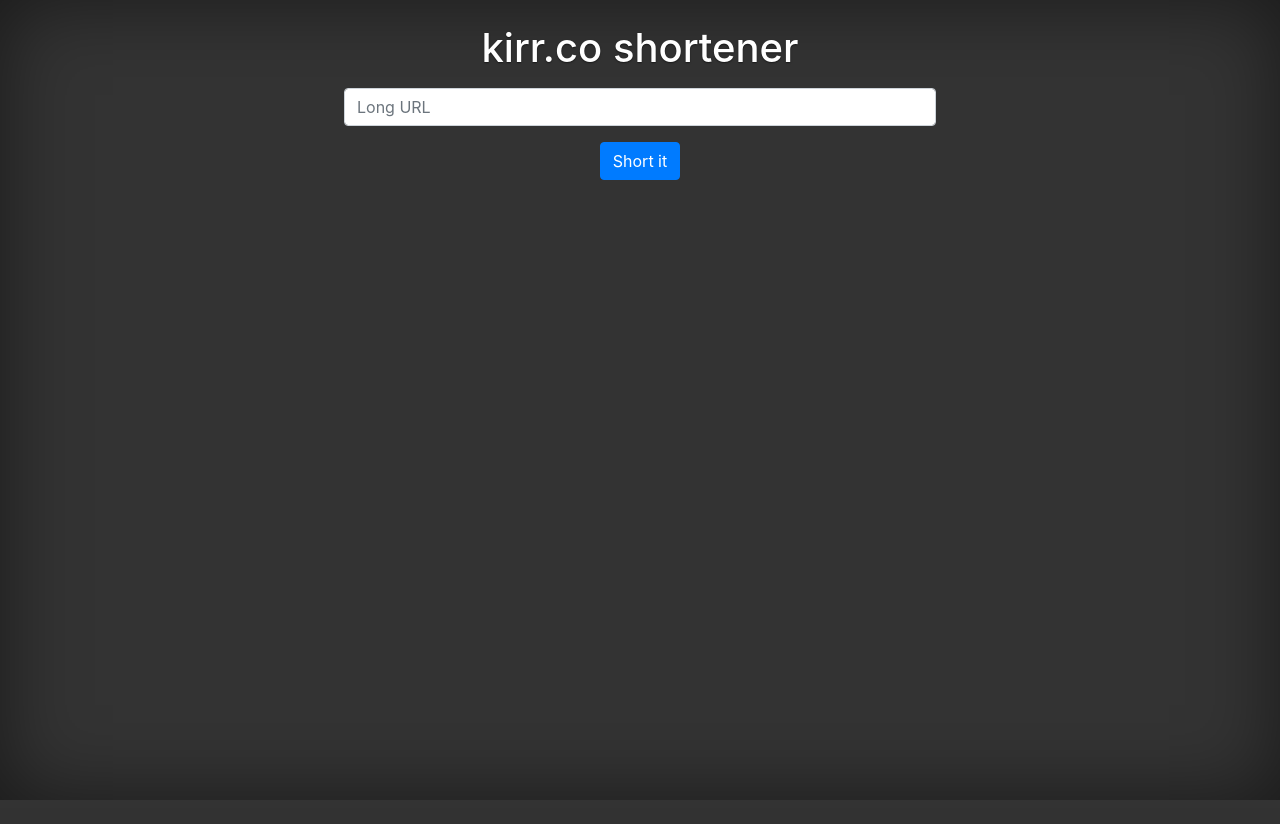
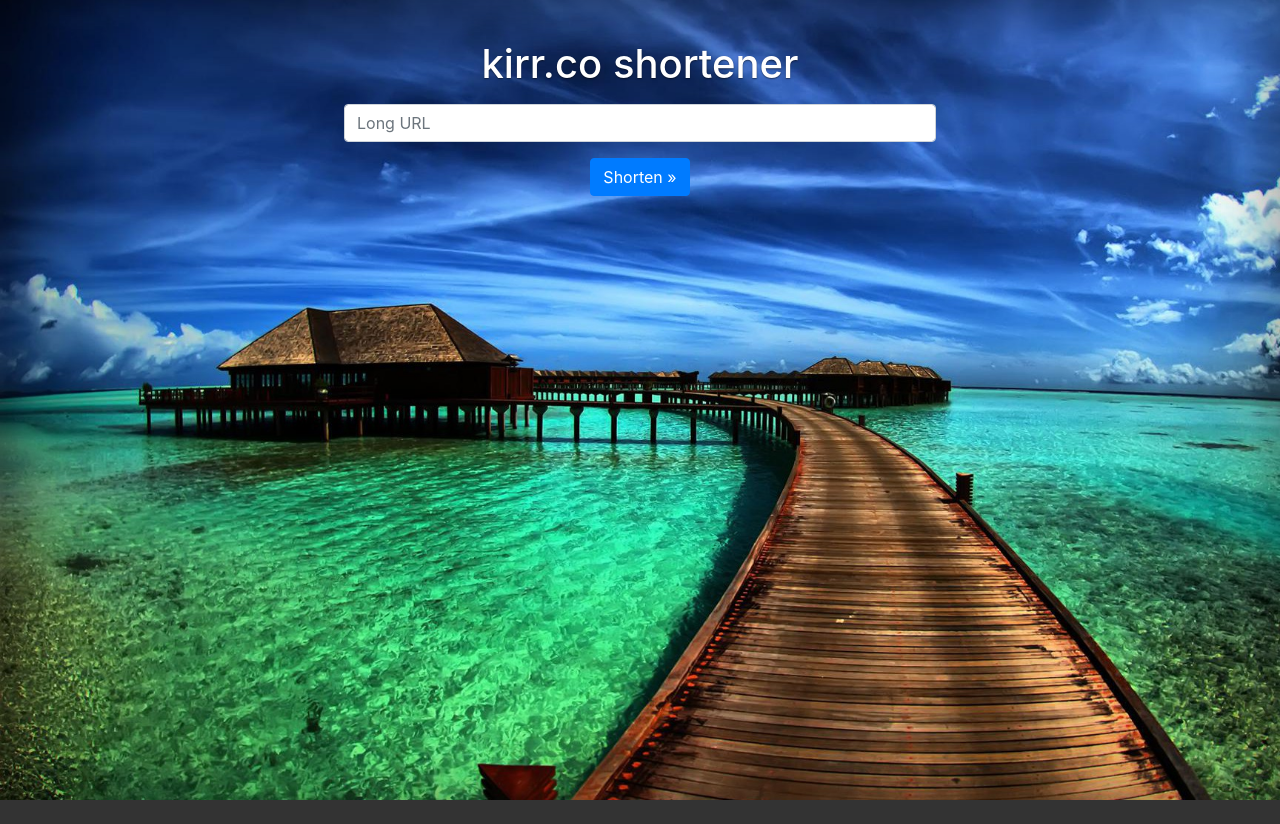
Before and after one commit to imtiaz-rahi/django-short-url, a Django app: page / in a window 1280 px wide. Before the commit the page ends 800 px from the top, so only its background shows below. Run offline with Django 3.2, Linux system fonts and the light colour scheme; some libraries are stand-ins or nearby versions.

Commit message:
UI updated

```diff
--- a/src/shortener/templates/shortener/home.html
+++ b/src/shortener/templates/shortener/home.html
@@ -2,16 +2,12 @@
 
 
 {% block content %}
-<main role="main" class="inner cover">
-    <div class="text-center">
 <h1 class="cover-heading">{{h1title}}</h1>
 <p class="lead">
-            <form method="POST" action=".">
+    <form method="POST" action="." autocomplete="on">
         {% csrf_token %}
         {{ form.as_p }}
-                <input class="btn btn-primary" type="submit" value="Short it" />
+        <input class="btn btn-primary" type="submit" value="Shorten &raquo;" />
     </form>
 </p>
-    </div>
-</main>
 {% endblock content %}
--- a/src/shortener/views.py
+++ b/src/shortener/views.py
@@ -14,8 +14,8 @@ from .models import KirrURL
 class HomeView(View):
 
     def get(self, request, *args, **kwargs):
-        if settings.DEBUG:
-            print(request.GET)
+        # if settings.DEBUG:
+        #     print(request.GET)
         ctx = {
             'h1title': 'kirr.co shortener',
             'form': SubmitUrlForm()
@@ -41,8 +41,8 @@ class HomeView(View):
 def kerr_redirect_view(request, shortcode=None, *args, **kwargs):
     """Function based view"""
     # obj = KirrURL.objects.get(shortcode=shortcode)
-    if settings.DEBUG:
-        print(f'view : {shortcode}')
+    # if settings.DEBUG:
+    #     print(f'view : {shortcode}')
     obj = get_object_or_404(KirrURL, shortcode=shortcode)
     return HttpResponseRedirect(obj.url)
     # obj_url = None
--- a/src/templates/base.html
+++ b/src/templates/base.html
@@ -11,11 +11,21 @@
     {% load static %}
     <link rel="stylesheet" href="{% static 'css/bootstrap.css' %}" />
     <link rel="stylesheet" href="{% static 'cover.css' %}" />
+    <style>
+        body {
+            background-image: url("{% static 'images/beach.jpg' %}");
+            background-size: cover;
+        }
+    </style>
 </head>
 <body>
-<div class="cover-container d-flex w-100 h-100 p-3 mx-auto flex-column mt-2">
+<div class="cover-container d-flex w-100 h-100 p-3 mx-auto flex-column mt-4">
+    <main role="main" class="inner cover">
+        <div class="text-center">
     {% block content %}
     {% endblock content %}
+        </div>
+    </main>
 </div>
 </body>
 </html>
```
Also changed, not shown: src/shortener/templates/shortener/created.html (+13 -10 lines), src/shortener/templates/shortener/exists.html (+6 -6 lines), src/static/images/beach.jpg (added). Lines whose indentation alone changed are shown as unchanged.
